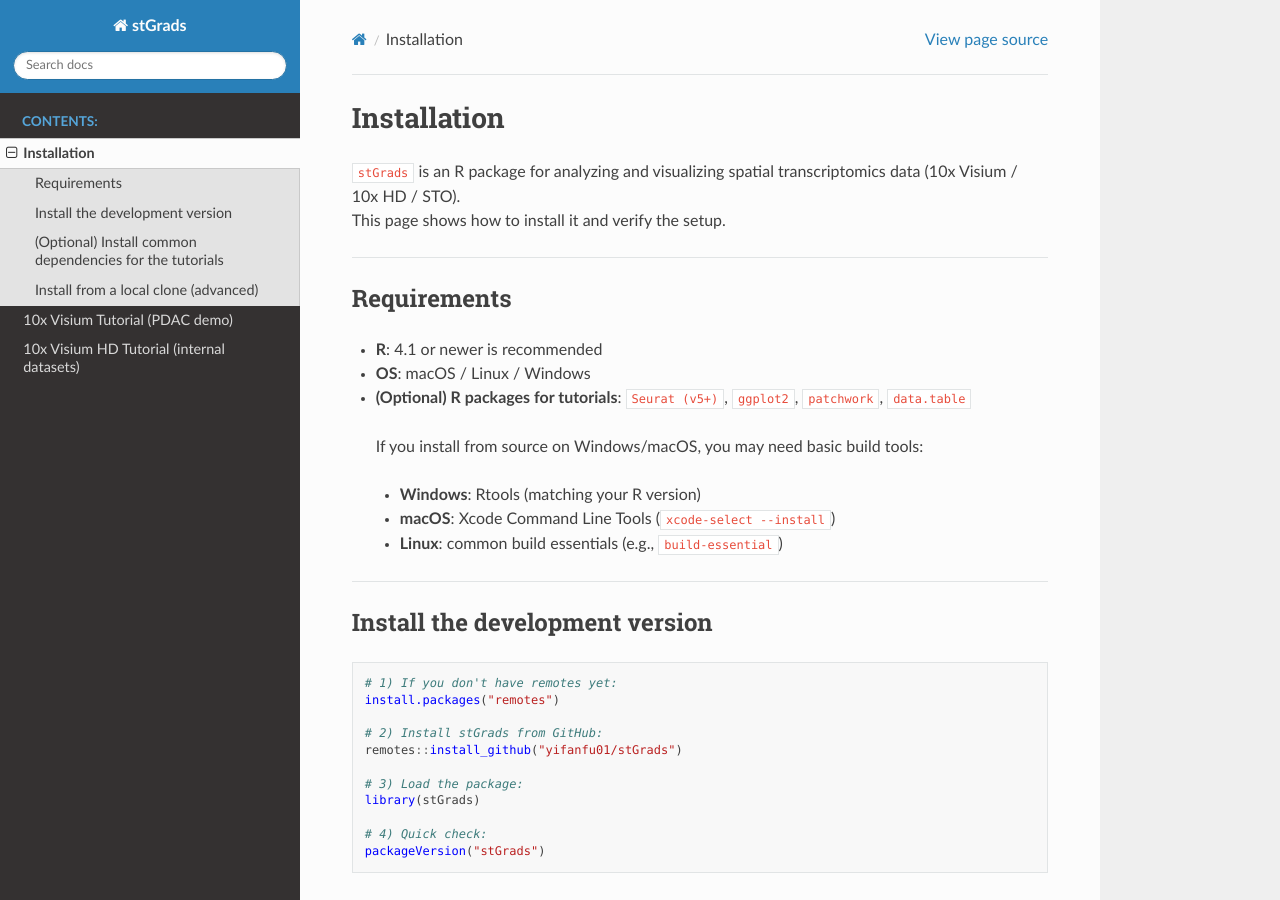
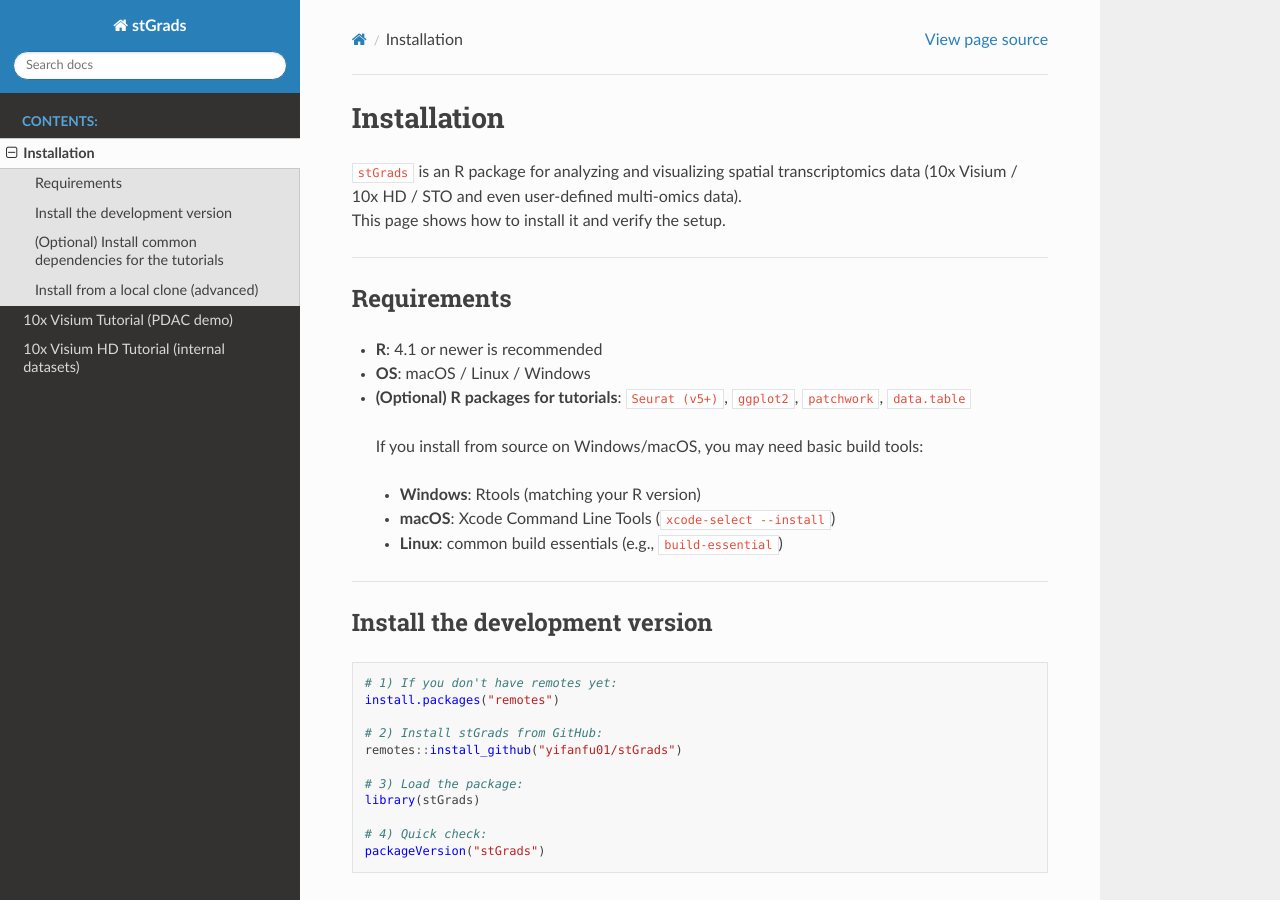
Before and after one commit to yifanfu01/stGrads_tutorial, a Sphinx documentation site: the page built from docs/Installation.md, in a window 1280 px wide and 900 px high. Built offline with Sphinx 7.4.7 and the Read the Docs theme 3.1.0, drawn with Linux system fonts in a browser that asks for light colours.

Commit message:
update new tutorial for version code change

```diff
--- a/docs/Installation.md
+++ b/docs/Installation.md
@@ -1,6 +1,6 @@
 # Installation
 
-`stGrads` is an R package for analyzing and visualizing spatial transcriptomics data (10x Visium / 10x HD / STO).
+`stGrads` is an R package for analyzing and visualizing spatial transcriptomics data (10x Visium / 10x HD / STO and even user-defined multi-omics data).
 This page shows how to install it and verify the setup.
 
 ---
```
Also changed, not shown: 2 other files.
